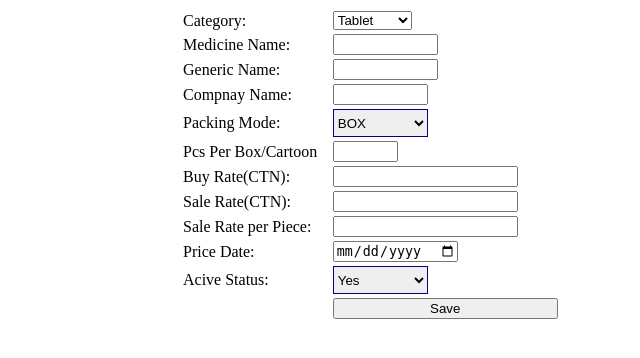
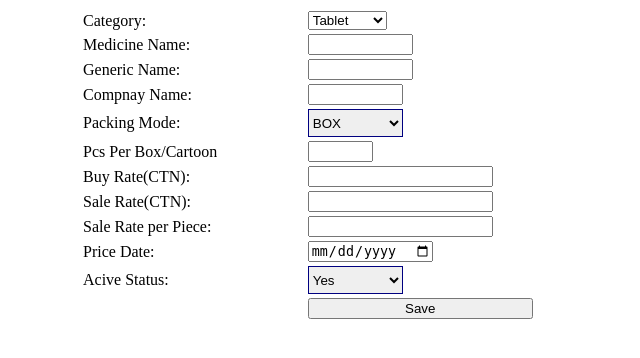
Before and after one commit to ARBhuiyanSP/global-pharma, a PHP site: page /product/index.php?invoice_number=1 in a window 1280 px wide. Shown: the top 358 px of the page, without its empty margins (260-900 px from the left). Run offline with PHP 8.4, Linux system fonts and the light colour scheme; a user stored in the database is signed in.

Commit message:
first commit

```diff
--- a/product/index.php
+++ b/product/index.php
@@ -11,7 +11,7 @@
 
 <body>
 	<form method="POST" action="register.php?invoice_number=<?php echo $_GET['invoice_number']?>">
-		<table id="table" style="width: 400px; margin: auto;overflow-x:auto; overflow-y: auto;">
+		<table id="table" style="width: 600px; margin: auto;overflow-x:auto; overflow-y: auto;">
 
 			<tr>
 				<td>Category:</td>
```
